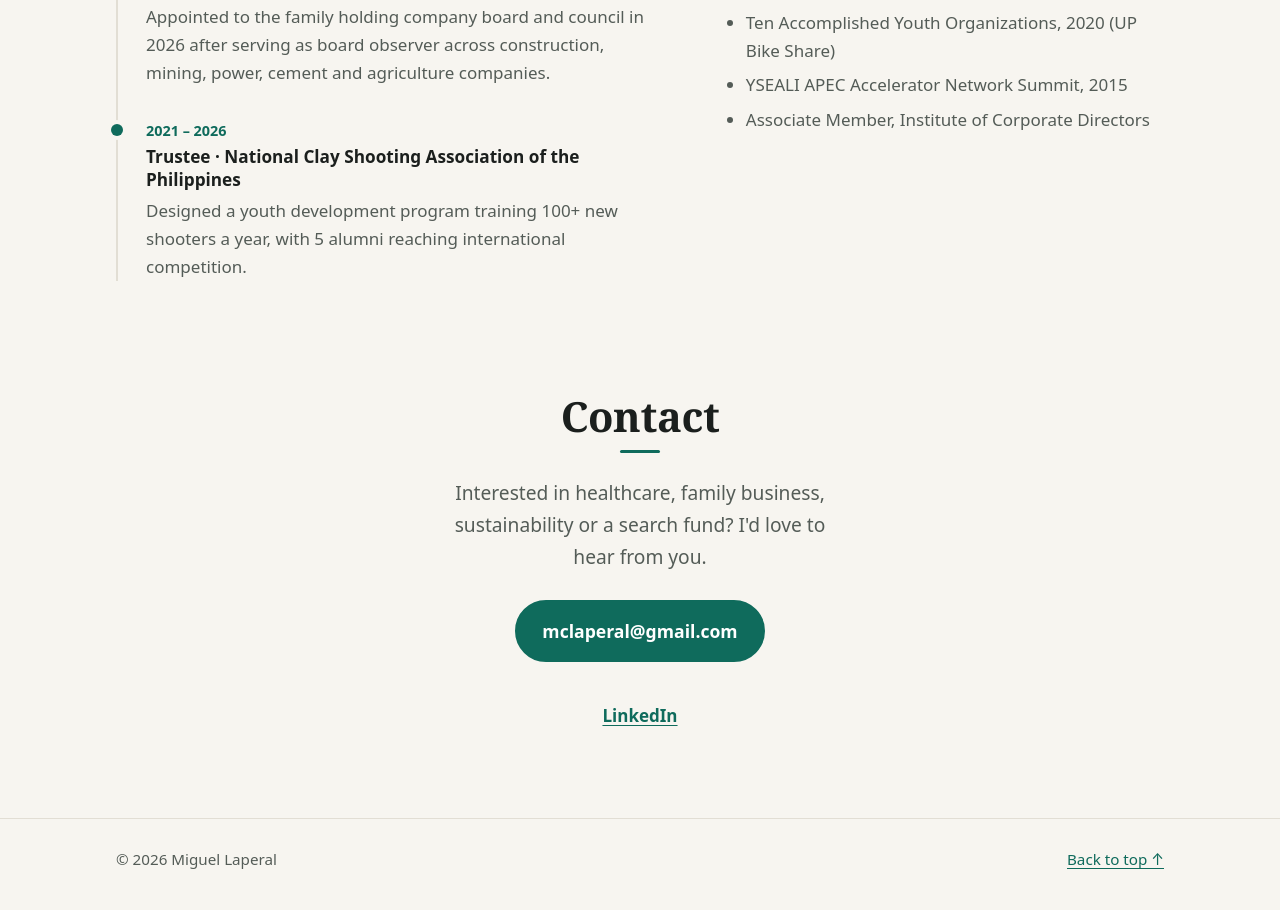
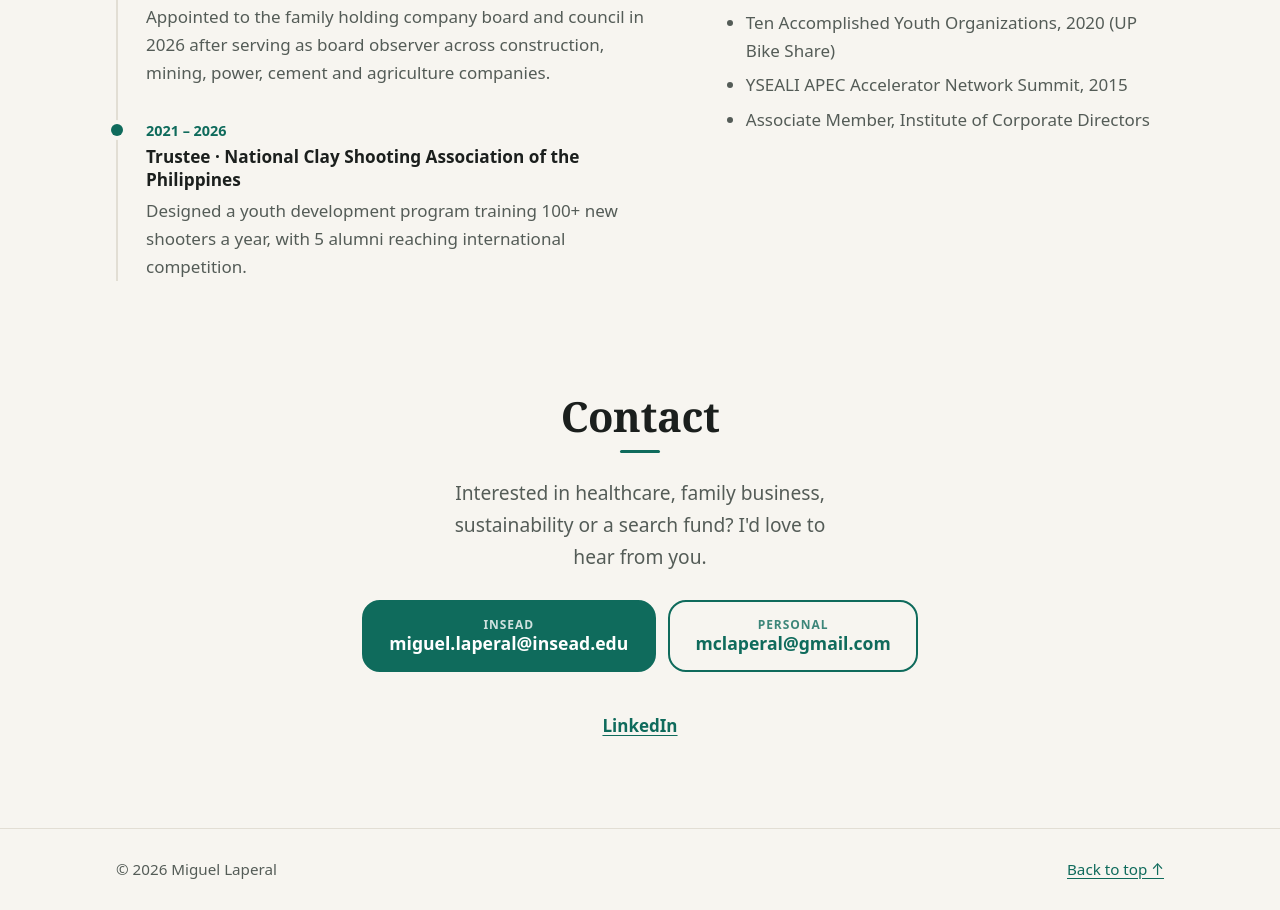
Before and after one commit to mclaperal/personal-portfolio-final, a plain HTML site: page index.html in a window 1280 px wide. Shown: the part 2751-3661 px from the top of the page. Drawn offline with Linux system fonts and the light colour scheme.

Commit message:
Show both INSEAD and personal email in Contact
Co-Authored-By: Claude Opus 5.5 <noreply@anthropic.com>
Claude-Session: https://claude.ai/code/session_015nHjkSYAbP2RMEVxRSxuXL

```diff
--- a/index.html
+++ b/index.html
@@ -224,8 +224,11 @@
     <section class="section container contact" id="contact" aria-labelledby="contact-title">
       <h2 class="section-title reveal" id="contact-title">Contact</h2>
       <p class="contact-lead reveal">Interested in healthcare, family business, sustainability or a search fund? I'd love to hear from you.</p>
-      <!-- EDIT ME: your email address (change it in BOTH places on the next line) -->
-      <a class="btn btn-primary btn-large reveal" href="mailto:mclaperal@gmail.com">mclaperal@gmail.com</a>
+      <!-- EDIT ME: your email addresses (change each in BOTH places on its line) -->
+      <ul class="email-list reveal" aria-label="Email">
+        <li><a class="btn btn-primary btn-large" href="mailto:miguel.laperal@insead.edu"><span class="email-label">INSEAD</span>miguel.laperal@insead.edu</a></li>
+        <li><a class="btn btn-ghost btn-large" href="mailto:mclaperal@gmail.com"><span class="email-label">Personal</span>mclaperal@gmail.com</a></li>
+      </ul>
       <!-- EDIT ME: your profile links. -->
       <ul class="social-list reveal" aria-label="Elsewhere online">
         <li><a href="https://www.linkedin.com/in/miguel-laperal/" target="_blank" rel="noopener noreferrer">LinkedIn<span class="visually-hidden"> (opens in a new tab)</span></a></li>
--- a/styles.css
+++ b/styles.css
@@ -411,3 +411,11 @@ a:hover { color: var(--accent-hover); }
 @media (min-width: 56em) {
   .experience-grid { grid-template-columns: 1.25fr 1fr; gap: 4rem; }
 }
+
+/* Contact email buttons */
+.email-list { list-style: none; padding: 0; margin: 0; display: flex; flex-direction: column; align-items: center; gap: 0.75rem; }
+.email-list .btn { flex-direction: column; line-height: 1.3; border-radius: 18px; min-width: min(100%, 20rem); }
+.email-label { font-size: 0.75rem; font-weight: 600; text-transform: uppercase; letter-spacing: 0.08em; opacity: 0.8; }
+.email-list li { width: 100%; max-width: 22rem; }
+.email-list li .btn { width: 100%; }
+@media (min-width: 40em) { .email-list { flex-direction: row; justify-content: center; } .email-list li { width: auto; max-width: none; } }
```
